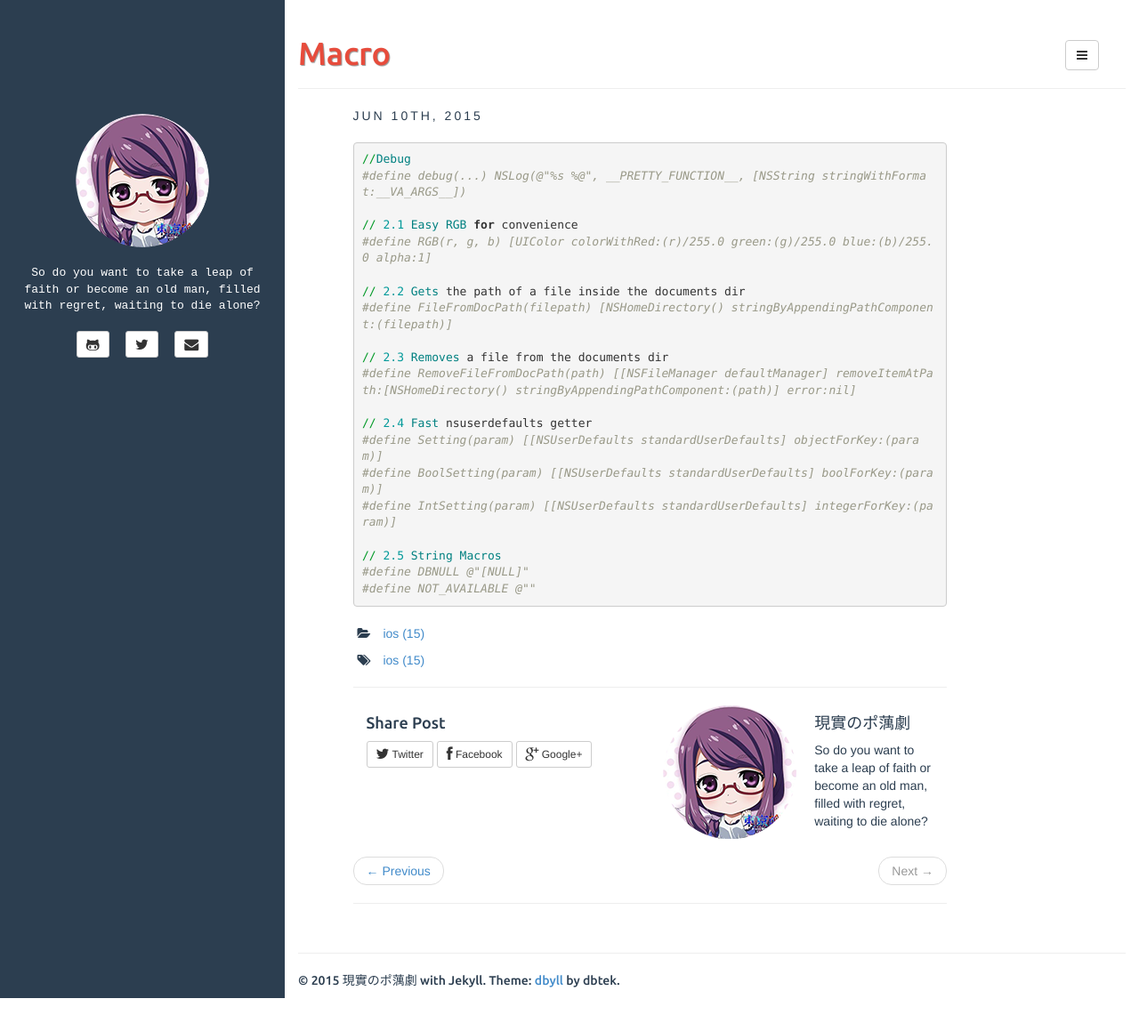
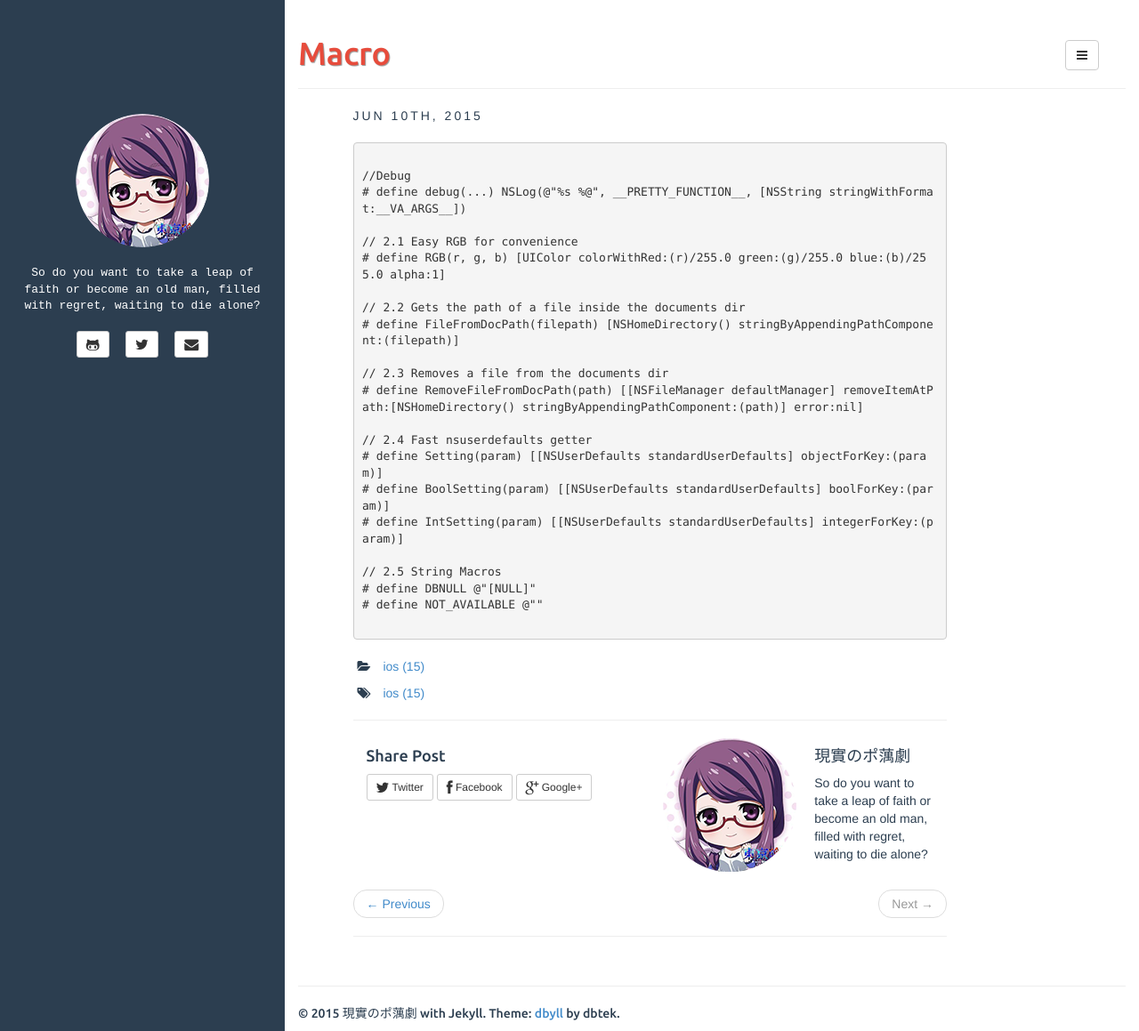
Before and after one commit to plusyu/plusyu.github.io, a Jekyll site: the page built from _posts/2015-06-10-常用Macro.md, in a window 1280 px wide and 1159 px high. Shown: the whole window at 89% size. Built offline with Jekyll 4.4.1, drawn with Linux system fonts in a browser that asks for light colours.

Commit message:
ios macro

```diff
--- a/_posts/2015-06-10-常用Macro.md
+++ b/_posts/2015-06-10-常用Macro.md
@@ -6,7 +6,7 @@
 description: ios macro
 ---
 
-{% highlight ruby %}
+<pre class="prettyPrint">
 
 //Debug
 #define debug(...) NSLog(@"%s %@", __PRETTY_FUNCTION__, [NSString stringWithFormat:__VA_ARGS__])
@@ -29,4 +29,4 @@
 #define DBNULL @"[NULL]"
 #define NOT_AVAILABLE @""
 
-{% endhighlight %}
+</pre>
```
